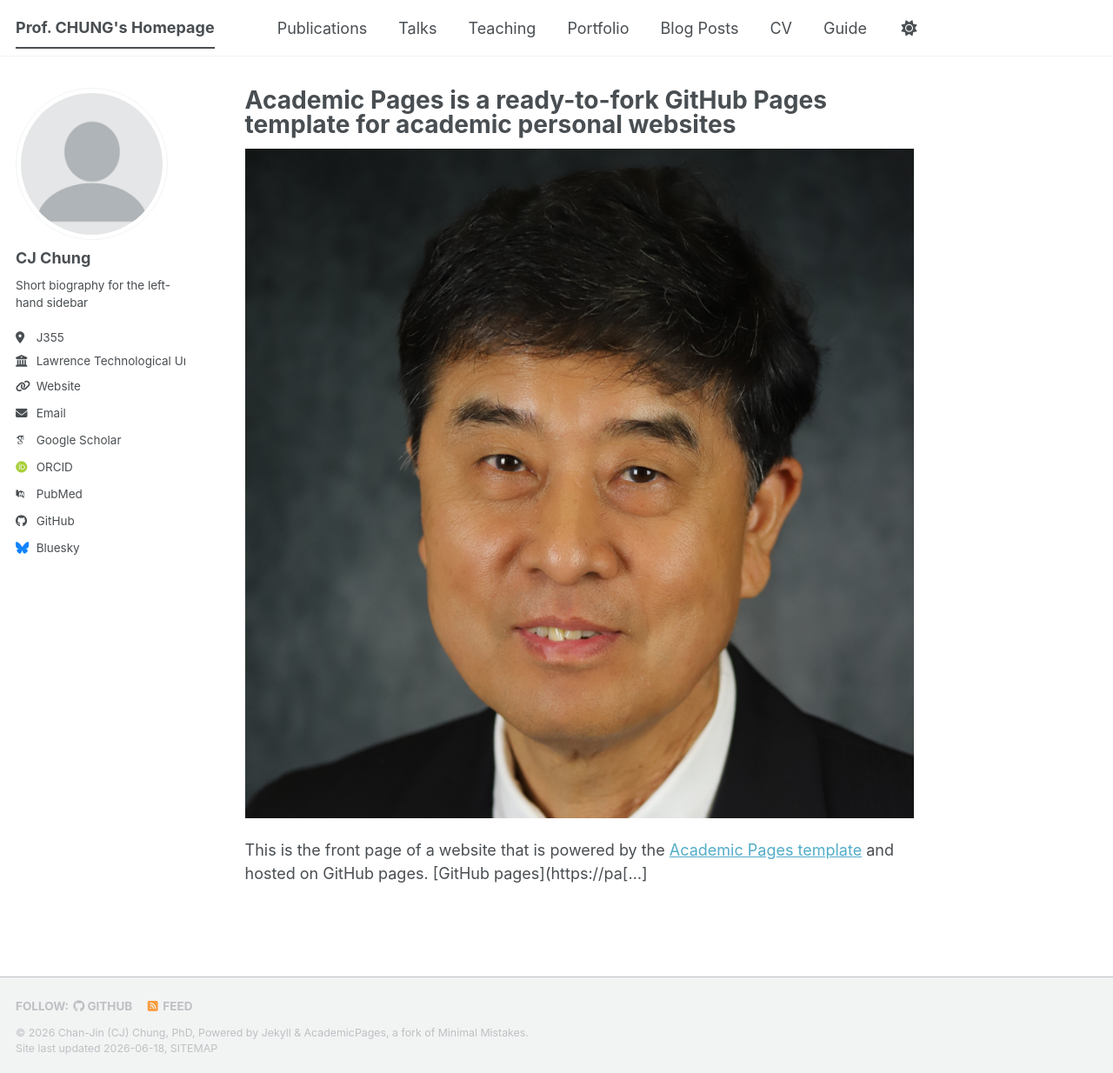
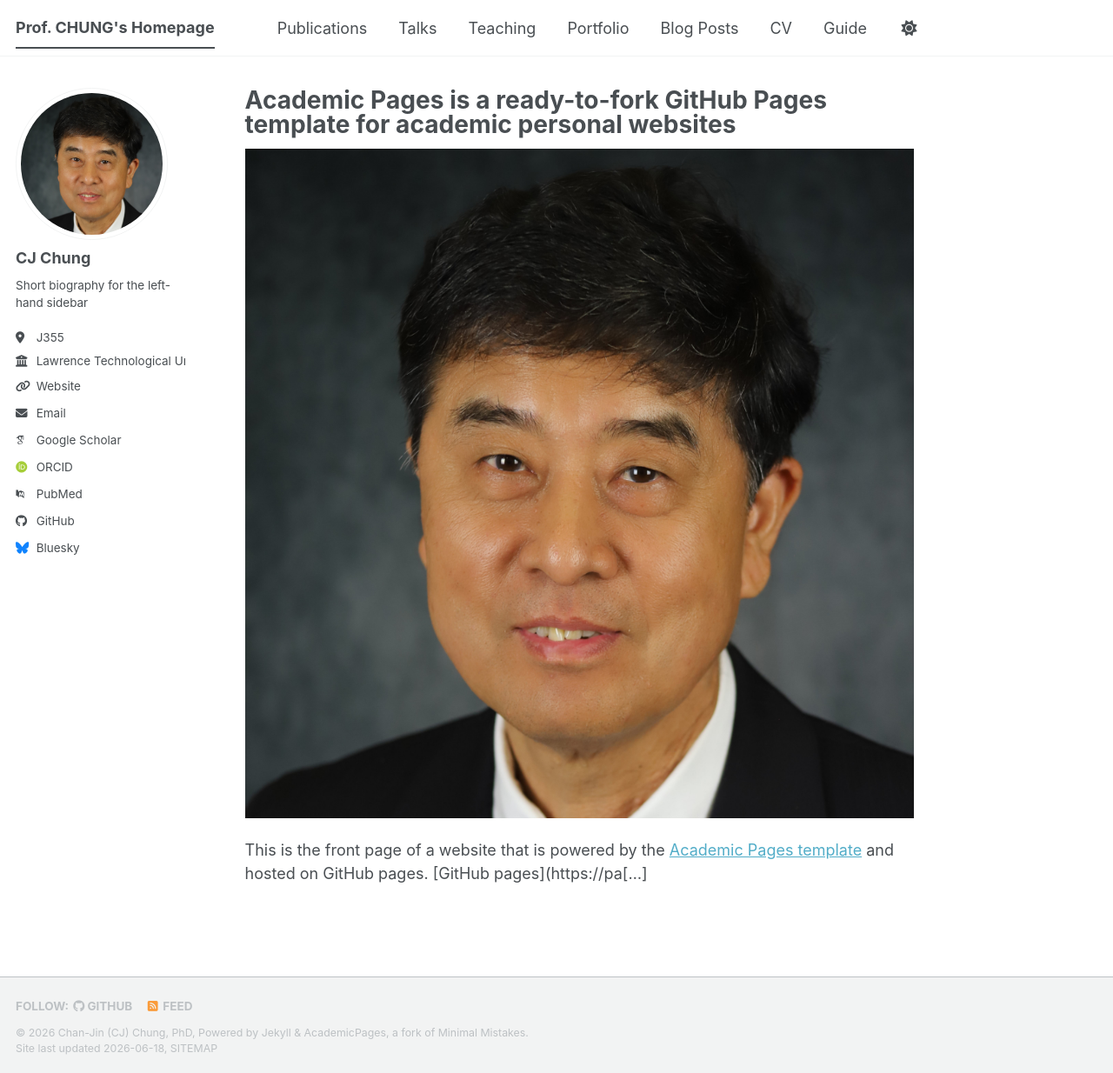
Before and after one commit to robofest/chung, a Jekyll site: the page built from _pages/about.md, in a window 1280 px wide and 1234 px high. Shown: the whole window at 87% size. Built offline with Jekyll 4.4.1, drawn with Linux system fonts in a browser that asks for light colours; some web fonts are replaced; a script bundle is joined from its source files by our own code; library files that are not in the unit come from our copies.

Commit message:
Update author avatar image in config

```diff
--- a/_config.yml
+++ b/_config.yml
@@ -23,7 +23,7 @@ repository               : "academicpages/academicpages.github.io"
 #               Additional customization can be done by editing /_includes/author-profile.html
 author:
   # Biographic information
-  avatar           : "profile.png"
+  avatar           : "Chung2024_square.JPG"
   name             : "CJ Chung"
   pronouns         : # example: "she/her"
   bio              : "Short biography for the left-hand sidebar"
```
